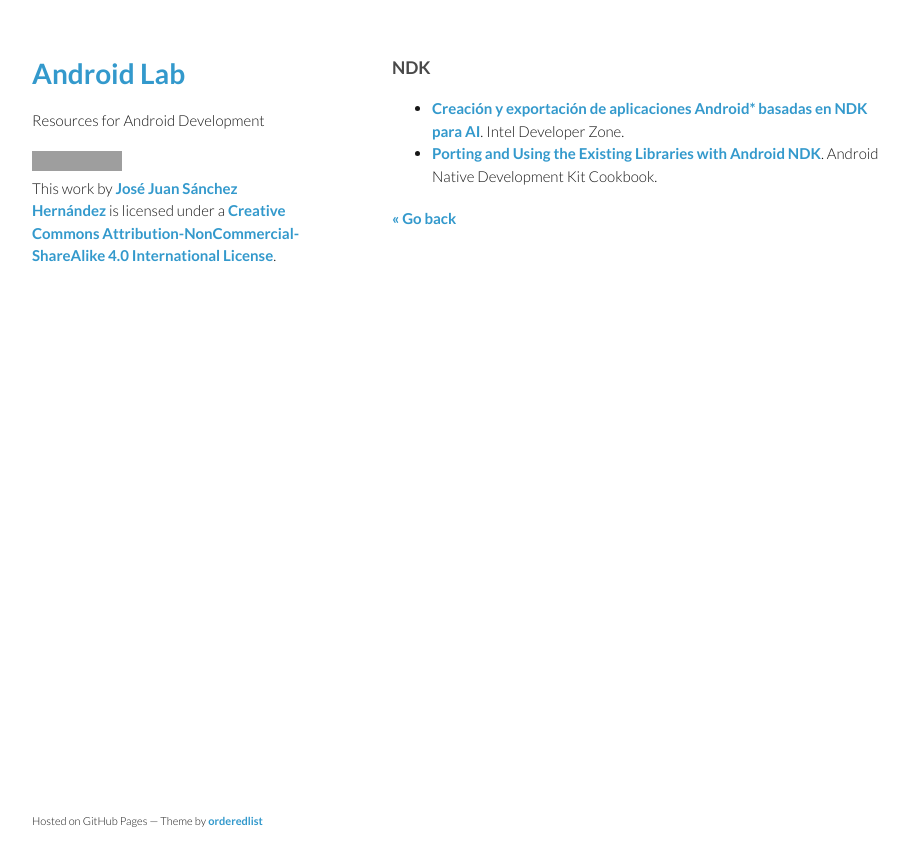
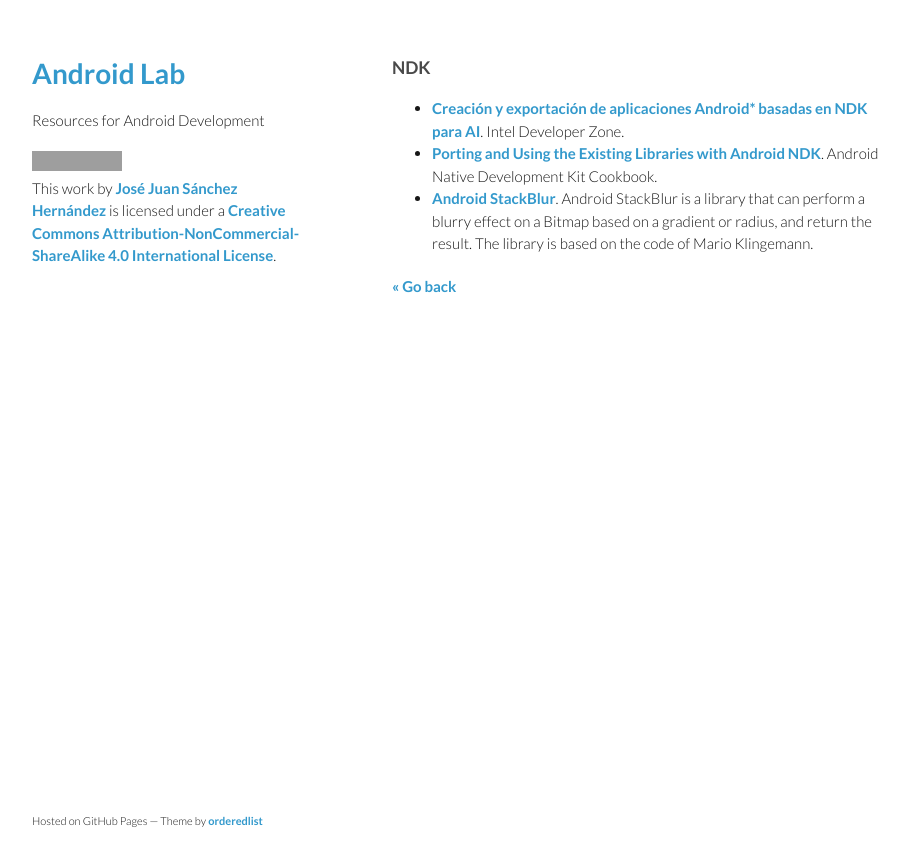
Before and after one commit to josejuansanchez/josejuansanchez.github.io, a Jekyll site: the page built from androidlab/ndk.md, in a window 1280 px wide. Shown: the top 866 px of the page, without its empty margins (178-1087 px from the left). Built offline with Jekyll 4.4.1, drawn with Linux system fonts in a browser that asks for light colours; grey boxes are pictures that could not be loaded.

Commit message:
Update ndk.md

```diff
--- a/androidlab/ndk.md
+++ b/androidlab/ndk.md
@@ -7,5 +7,6 @@ title: Android Lab
 
 * [Creación y exportación de aplicaciones Android* basadas en NDK para AI](http://software.intel.com/es-es/android/articles/creating-and-porting-ndk-based-android-apps-for-ia). Intel Developer Zone.
 * [Porting and Using the Existing Libraries with Android NDK](http://www.packtpub.com/sites/default/files/9781849691505_Chapter_08.pdf). Android Native Development Kit Cookbook.
+* [Android StackBlur](https://github.com/kikoso/android-stackblur). Android StackBlur is a library that can perform a blurry effect on a Bitmap based on a gradient or radius, and return the result. The library is based on the code of Mario Klingemann.
 
 [&laquo; Go back](./)
```
